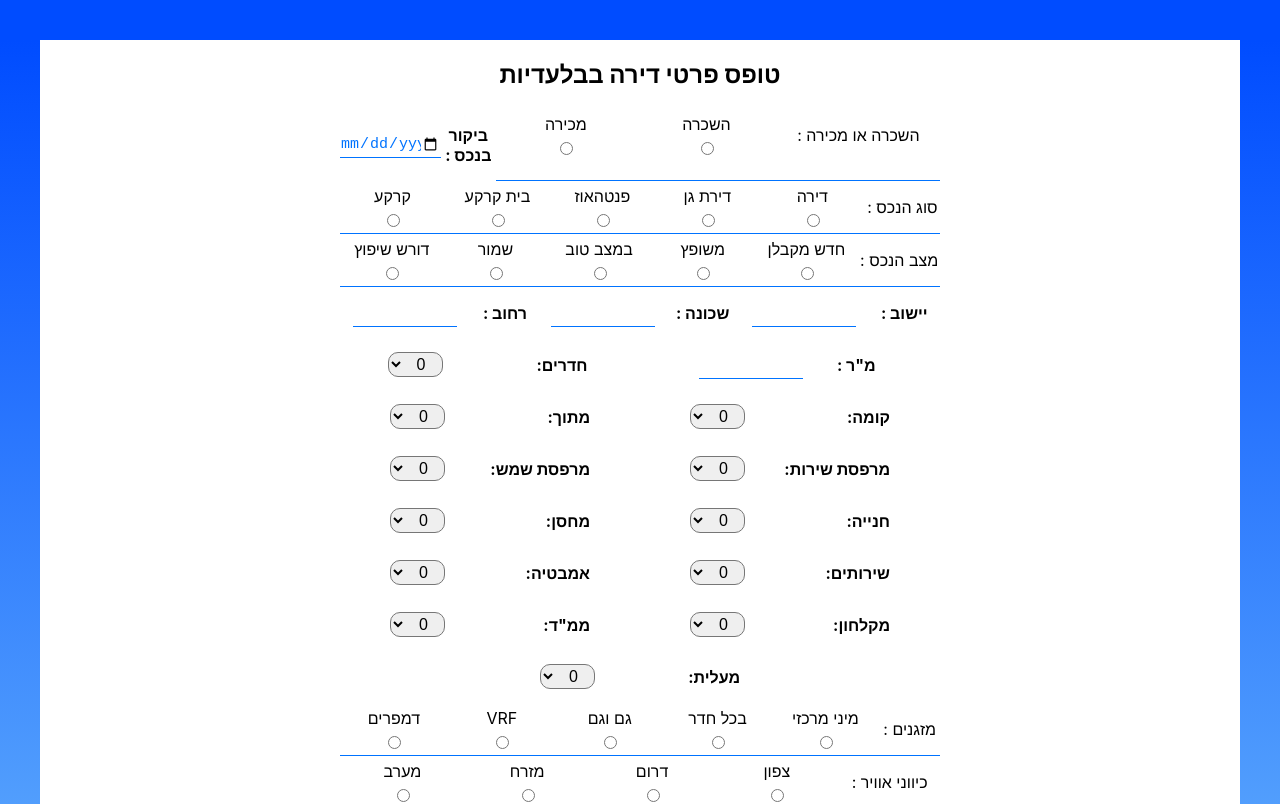
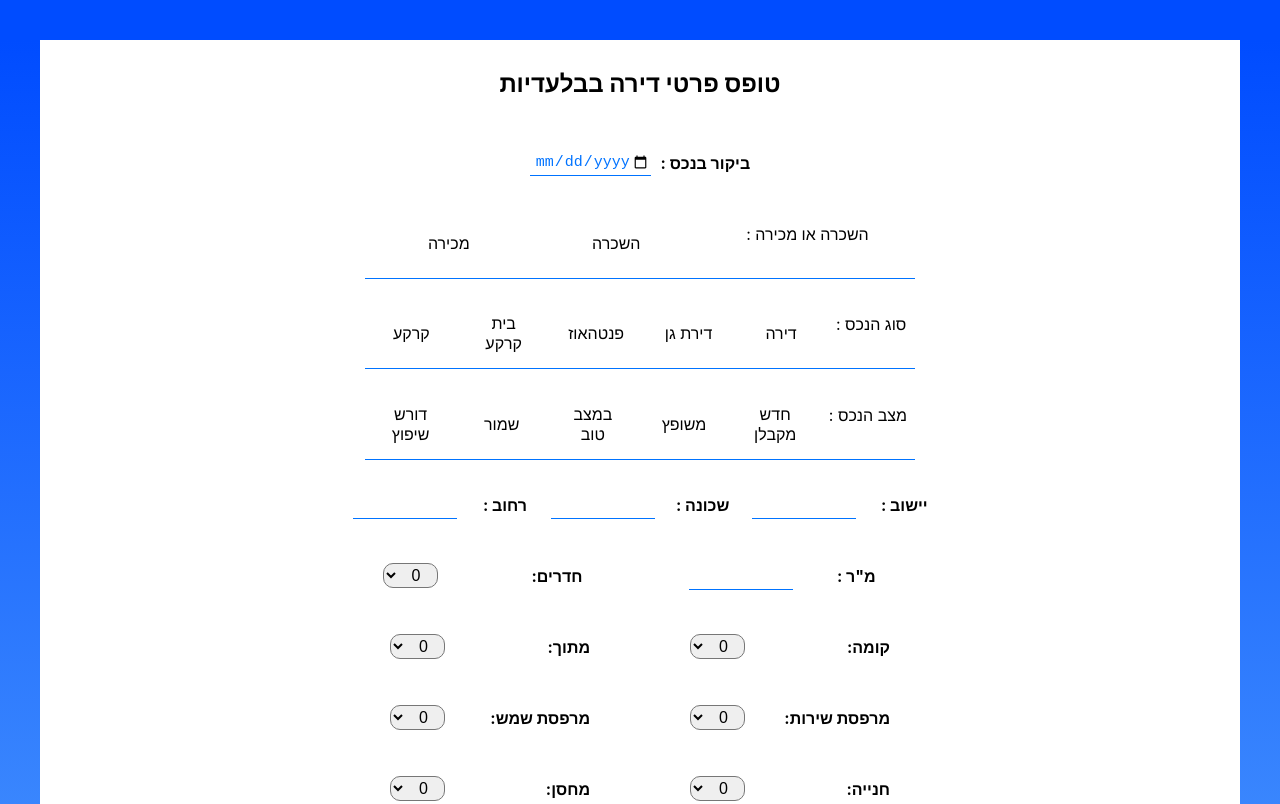
Before and after one commit to LiorAharon98/orna-realtor, a React (Create React App) app: page / in a window 1280 px wide. Shown: the top 804 px of the page. Built offline with nearby package versions, Linux system fonts and the light colour scheme.

Commit message:
added animations

```diff
--- /dev/null
+++ b/src/components/categories/Categories.jsx
@@ -0,0 +1,20 @@
+import React, { useState } from "react";
+import Category from "../category/Category";
+import styles from "./categories.module.css";
+const Categories = ({ name, data }) => {
+  const [toggle, setToggle] = useState("");
+
+  const pressHandler = (value) => {
+    setToggle((prev) => (prev = value));
+  };
+  return (
+    <div id={styles.container}>
+      <p> {name} : </p>
+      {data.map((item,index) => {
+        return <Category key={index} pressHandler={pressHandler} toggle={toggle} item={item} />;
+      })}
+    </div>
+  );
+};
+
+export default Categories;
--- a/src/components/radio_button/radio_button.module.css
+++ b/src/components/categories/categories.module.css
@@ -2,13 +2,6 @@
     display: flex;
     justify-content: space-around;
     flex-wrap: wrap;
-    width: 600px;
+    width: 550px;
     border-bottom: 1.5px solid  rgb(0, 115, 255);
 }
-.radio_button{
-    width: 100px;
-}
-.radio{
-
-    margin: 5px;
-}
--- /dev/null
+++ b/src/components/category/Category.jsx
@@ -0,0 +1,13 @@
+import styles from "./category.module.css";
+const Category = ({ pressHandler, toggle, item }) => {
+  return (
+    <div
+      onClick={pressHandler.bind(this, item)}
+      className={toggle === item ? styles.radio_button_active : styles.radio_button_inactive}
+    >
+      {item}
+    </div>
+  );
+};
+
+export default Category;
--- /dev/null
+++ b/src/components/category/category.module.css
@@ -0,0 +1,21 @@
+.radio_button_active {
+  display: flex;
+  align-items: center;
+  justify-content: center;
+  width: 65px;
+  height: 55px;
+  border-radius: 5px;
+  margin: 5px;
+  color: white;
+  background: linear-gradient(to bottom, rgb(0, 66, 248), rgb(83, 181, 250));
+  transition: 500ms;
+}
+.radio_button_inactive {
+  display: flex;
+  align-items: center;
+  justify-content: center;
+  width: 65px;
+  height: 60px;
+  border-radius: 5px;
+  margin: 5px;
+}
--- a/src/components/input/Input.jsx
+++ b/src/components/input/Input.jsx
@@ -1,12 +1,12 @@
 import React, { useState } from "react";
 import styles from "./input.module.css";
-const Input = ({ name,type }) => {
+const Input = ({ name, type, width }) => {
   const [error, setError] = useState("");
   return (
     <>
       <div id={styles.input_container}>
         <p className={styles.text}>{name} :</p>
-        <input type={type} id={styles.input} />
+        <input style={{ width: width ? width : null }} type={type} id={styles.input} />
       </div>
       {error && <p>error</p>}
     </>
--- a/src/components/input/input.module.css
+++ b/src/components/input/input.module.css
@@ -2,7 +2,7 @@
   display: flex;
   align-items: center;
   justify-content: space-around;
-  width: 210px;
+  width: 230px;
 }
 #input {
   text-align: right;
--- a/src/components/main/Main.jsx
+++ b/src/components/main/Main.jsx
@@ -3,7 +3,7 @@ import Input from "../input/Input";
 import Select from "../select/Select";
 import styles from "./main.module.css";
 import Header from "../header/Header";
-import RadioButton from "../radio_button/RadioButton";
+import Categories from "../categories/Categories";
 const Main = () => {
   const sellOrRent = ["השכרה", "מכירה"];
   const airConditioner = ["מיני מרכזי", "בכל חדר", "גם וגם", "VRF", "דמפרים"];
@@ -32,12 +32,12 @@ const Main = () => {
       <div className={styles.side_bar}></div>
       <div id={styles.container}>
         <Header />
+          <Input width={120} name={"ביקור בנכס"} type={"date"} />
         <div className={styles.input_container}>
-          <RadioButton name={"השכרה או מכירה"} data={sellOrRent} />
-          <Input name={"ביקור בנכס"} type={"date"} />
+          <Categories name={"השכרה או מכירה"} data={sellOrRent} />
         </div>
-        <RadioButton name={"סוג הנכס"} data={typeEstate} />
-        <RadioButton name={"מצב הנכס"} data={estateStatus} />
+        <Categories name={"סוג הנכס"} data={typeEstate} />
+        <Categories name={"מצב הנכס"} data={estateStatus} />
         <div className={styles.input_container}>
           <Input name={"יישוב"} />
           <Input name={"שכונה"} />
@@ -71,11 +71,11 @@ const Main = () => {
         <div className={styles.input_container}>
           <Select name={"מעלית"} maxNumber={2} />
         </div>
-        <RadioButton name={"מזגנים"} data={airConditioner} />
-        <RadioButton name={"כיווני אוויר"} data={airDirection} />
+        <Categories name={"מזגנים"} data={airConditioner} />
+        <Categories name={"כיווני אוויר"} data={airDirection} />
 
-        <RadioButton name={"תוספות"} data={extended} />
-        <Input name={"תאריך כניסה"} type={"date"} />
+        <Categories name={"תוספות"} data={extended} />
+        <Input width={120} name={"תאריך כניסה"} type={"date"} />
         <div className={styles.input_container}>
           <Input name={"ארנונה"} type={"number"} />
           <Input name={"ועד"} type={"number"} />
--- a/src/components/main/main.module.css
+++ b/src/components/main/main.module.css
@@ -1,7 +1,13 @@
+#page_container{
+    display: flex;
+    justify-content: space-between;
+}
 #container{
     display: flex;
     flex-direction: column;
     align-items: center;
+    justify-content: space-around;
+    height: 1600px;
 }
 .input_container{
     display: flex;
@@ -16,10 +22,6 @@
     color: white;
     background: linear-gradient(to right , rgb(0, 76, 255),rgb(120, 197, 252));
 }
-#page_container{
-    display: flex;
-    justify-content: space-between;
-}
 .side_bar{
     background: linear-gradient(to bottom , rgb(0, 76, 255),rgb(120, 197, 252));
 width: 40px;
--- a/src/components/radio_button/RadioButton.jsx
+++ /dev/null
@@ -1,19 +0,0 @@
-import React from "react";
-import styles from "./radio_button.module.css";
-const RadioButton = ({ name, data }) => {
-  return (
-    <div id={styles.container}>
-      <p>  {name} : </p>
-      {data.map((item,index) => {
-        return (
-          <div className={styles.radio_button}>
-            <p className={styles.radio}>{item}</p>
-            <input type="radio" name={name ==='תוספות' ? name+index : name} value={item}  />
-          </div>
-        );
-      })}
-    </div>
-  );
-};
-
-export default RadioButton;
--- a/src/components/select/Select.jsx
+++ b/src/components/select/Select.jsx
@@ -1,24 +1,25 @@
 import React from "react";
 import styles from "./select.module.css";
-const Select = ({ name, maxNumber,room }) => {
+const Select = ({ name, maxNumber, room }) => {
   const numbers = new Array(maxNumber).fill(1);
-  const rooms = []
-  for(let i =0; i<maxNumber;i++){
-    rooms.push(i)
-    rooms.push(i+0.5)
+  const rooms = [];
+  for (let i = 0; i < maxNumber; i++) {
+    rooms.push(i);
+    rooms.push(i + 0.5);
   }
   return (
     <div id={styles.container}>
       <p id={styles.text}>{name}:</p>
       <select id={styles.select_container}>
         <option>0</option>
-        {!room && numbers.map((number,index) => {
-          return <option>{index+1}</option>;
-        })}
-        {room && rooms.map((number)=>{
-
-          return number!==0 && number !==0.5 && <option>{number}</option>;
-        })}
+        {!room &&
+          numbers.map((number, index) => {
+            return <option key={index}>{index + 1}</option>;
+          })}
+        {room &&
+          rooms.map((number, index) => {
+            return number !== 0 && number !== 0.5 && <option key={index}>{number}</option>;
+          })}
       </select>
     </div>
   );
```
